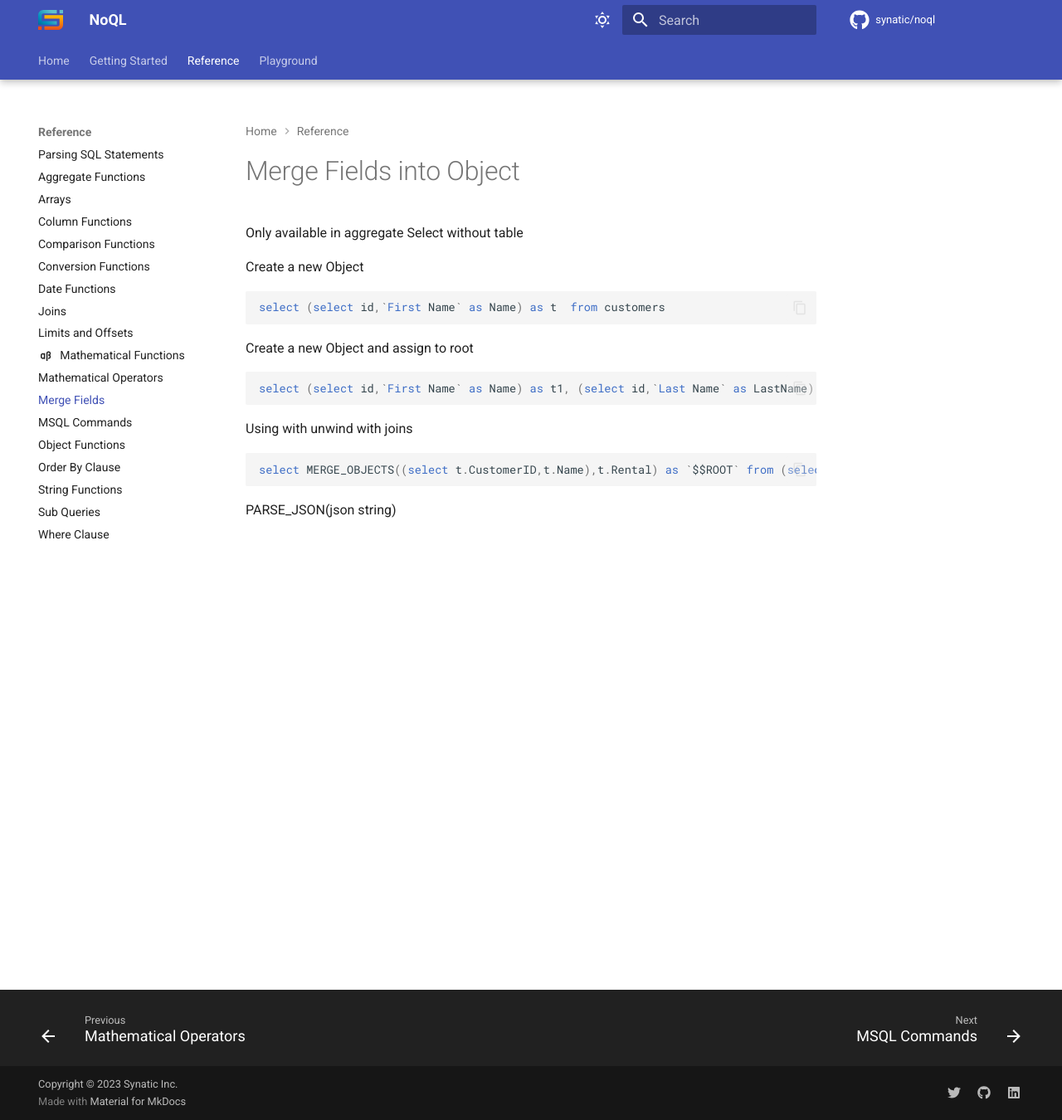
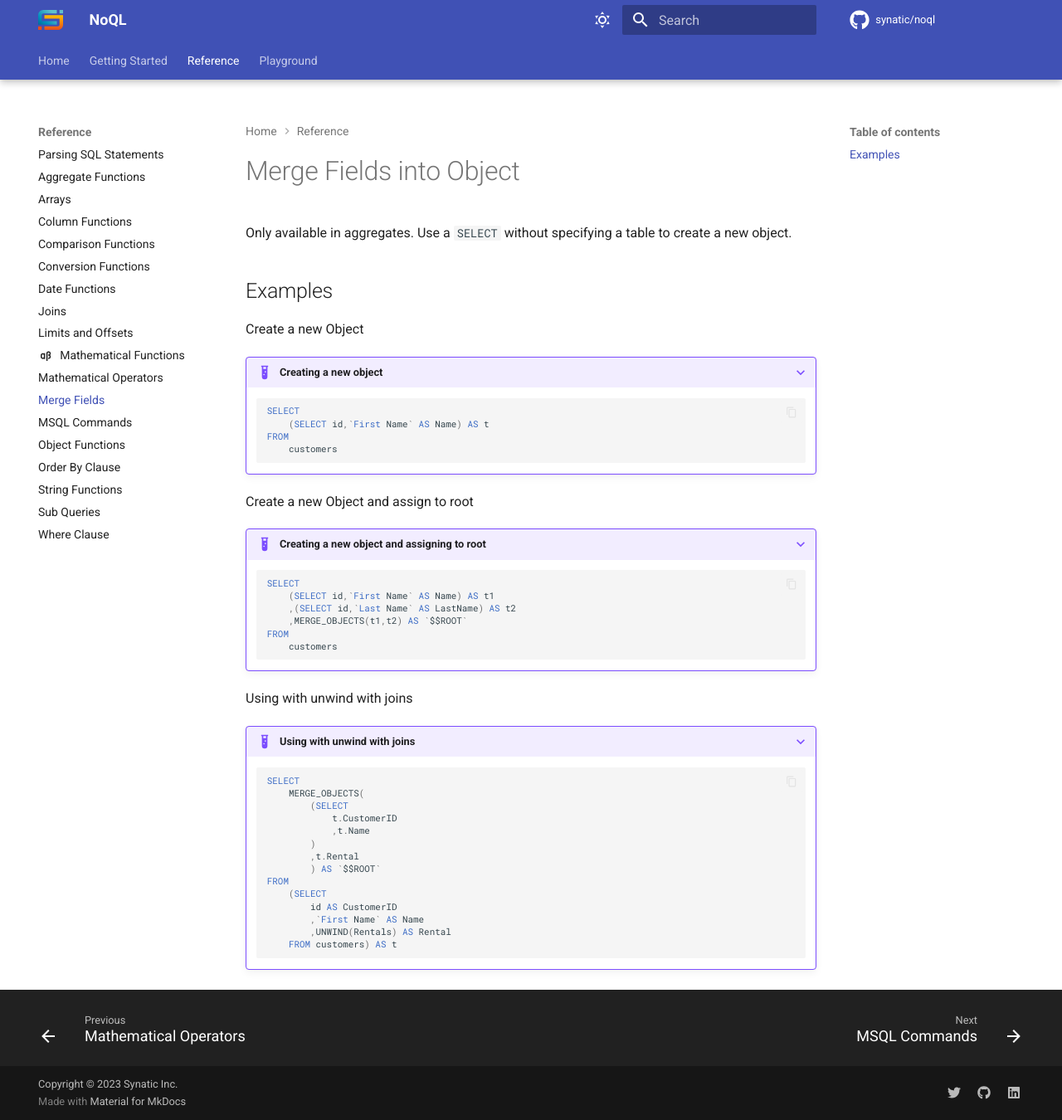
Before and after one commit to synatic/noql, an MkDocs documentation site: the page built from docs/docs/reference/merge-fields.md, in a window 1280 px wide and 1350 px high. Shown: the whole window at 83% size. Built offline with MkDocs 1.6.1 and Material for MkDocs 9.7.7, drawn with Linux system fonts in a browser that asks for light colours; a script that is not in the unit is left out; comment, search, counter and statistics services are not loaded.

Commit message:
format merge-fields

````diff
--- a/docs/docs/reference/merge-fields.md
+++ b/docs/docs/reference/merge-fields.md
@@ -1,24 +1,50 @@
 # Merge Fields into Object
 
-Only available in aggregate
-Select without table
+Only available in aggregates. Use a `SELECT` without specifying a table to create a new object.
+
+## Examples
 
 Create a new Object
 
-```sql
-select (select id,`First Name` as Name) as t  from customers
-```
+???+ example "Creating a new object"
+
+    ```sql
+    SELECT
+        (SELECT id,`First Name` AS Name) AS t
+    FROM
+        customers
+    ```
 
 Create a new Object and assign to root
 
-```sql
-select (select id,`First Name` as Name) as t1, (select id,`Last Name` as LastName) as t2,MERGE_OBJECTS(t1,t2) as `$$ROOT`  from customers
-```
+???+ example "Creating a new object and assigning to root"
+
+    ```sql
+    SELECT
+        (SELECT id,`First Name` AS Name) AS t1
+        ,(SELECT id,`Last Name` AS LastName) AS t2
+        ,MERGE_OBJECTS(t1,t2) AS `$$ROOT`
+    FROM
+        customers
+    ```
 
 Using with unwind with joins
 
-```sql
-select MERGE_OBJECTS((select t.CustomerID,t.Name),t.Rental) as `$$ROOT` from (select id as CustomerID,`First Name` as Name,unwind(Rentals) as Rental from customers) as t
-```
+???+ example "Using with unwind with joins"
 
-PARSE_JSON(json string)
+    ```sql
+    SELECT
+        MERGE_OBJECTS(
+            (SELECT
+                t.CustomerID
+                ,t.Name
+            )
+            ,t.Rental
+            ) AS `$$ROOT`
+    FROM
+        (SELECT
+            id AS CustomerID
+            ,`First Name` AS Name
+            ,UNWIND(Rentals) AS Rental
+        FROM customers) AS t
+    ```
````
